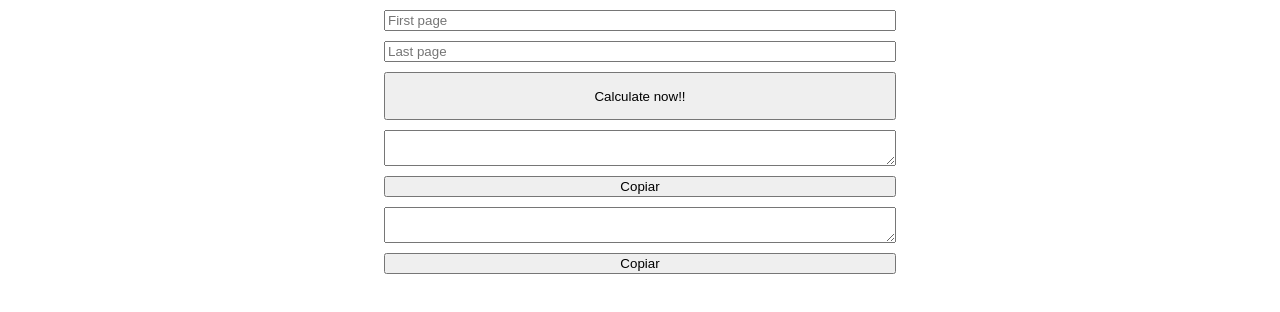
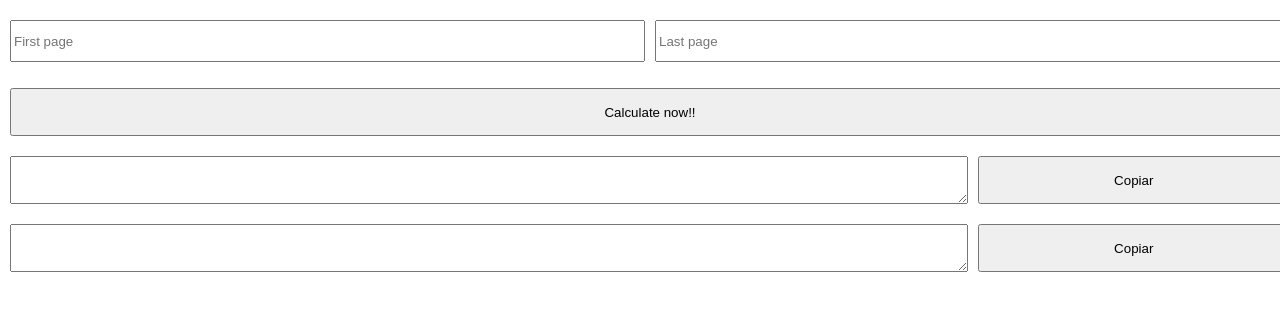
Before and after one commit to SandroSimonOre/pages-to-print, a plain HTML site: page index.html in a window 1280 px wide. Drawn offline with Linux system fonts and the light colour scheme.

Commit message:
second version

```diff
--- a/style.css
+++ b/style.css
@@ -5,10 +5,54 @@ body{
 }
 
 main {
-    width: 40%;
+    padding: 10px;
+    width: 100%;
     margin: 0 auto;
     display: grid;
+
+    grid-template-columns: repeat(4, 1fr);
+    grid-template-rows: repeat(4, 1fr);
+
+    gap: 10px;
 }
+#first-page, #last-page {
+    /* width: 70%; */
+    height: 36px;
+
+}
+
+#first-page{
+    grid-area: 1 / 1 / 2 / 3;
+
+}
+
+#last-page{
+    grid-area: 1 / 3 / 2 / 5;
+
+}
+
+#calculate {
+    grid-area: 2 / 1 / 3 / 5;
+    /* width: 50%; */
+    /* align-self: center; */
+}
+
+#first-group {
+    grid-area: 3 / 1 / 4 / 4;
+}
+
+#second-group {
+    grid-area: 4 / 1 / 5 / 4;
+}
+
+#copy-first-group {
+    grid-area: 3 / 4 / 4 / 5;
+}
+
+#copy-second-group {
+    grid-area: 4 / 4 / 5 / 5;
+}
+
 
 input, button, textarea {
     margin-top: 10px;
```
